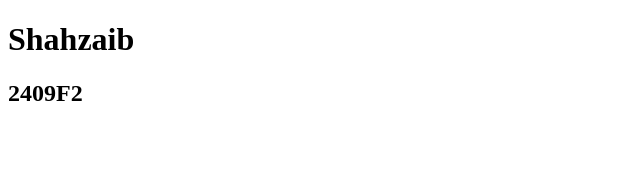
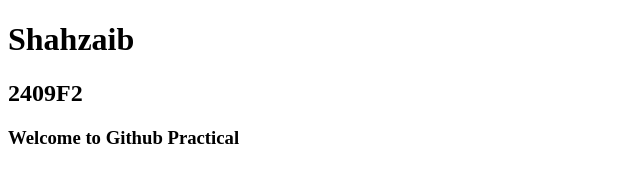
Before and after one commit to Shahzaib695/Batch-Ai, a plain HTML site: page index.html in a window 1280 px wide. Shown: the whole page, without its empty margins (0-640 px from the left). Drawn offline with Linux system fonts and the light colour scheme.

Commit message:
Practical test

```diff
--- a/index.html
+++ b/index.html
@@ -8,5 +8,6 @@
 <body>
     <h1>Shahzaib</h1>
     <h2>2409F2</h2>
+    <h3>Welcome to Github Practical</h3>
 </body>
 </html>
```
